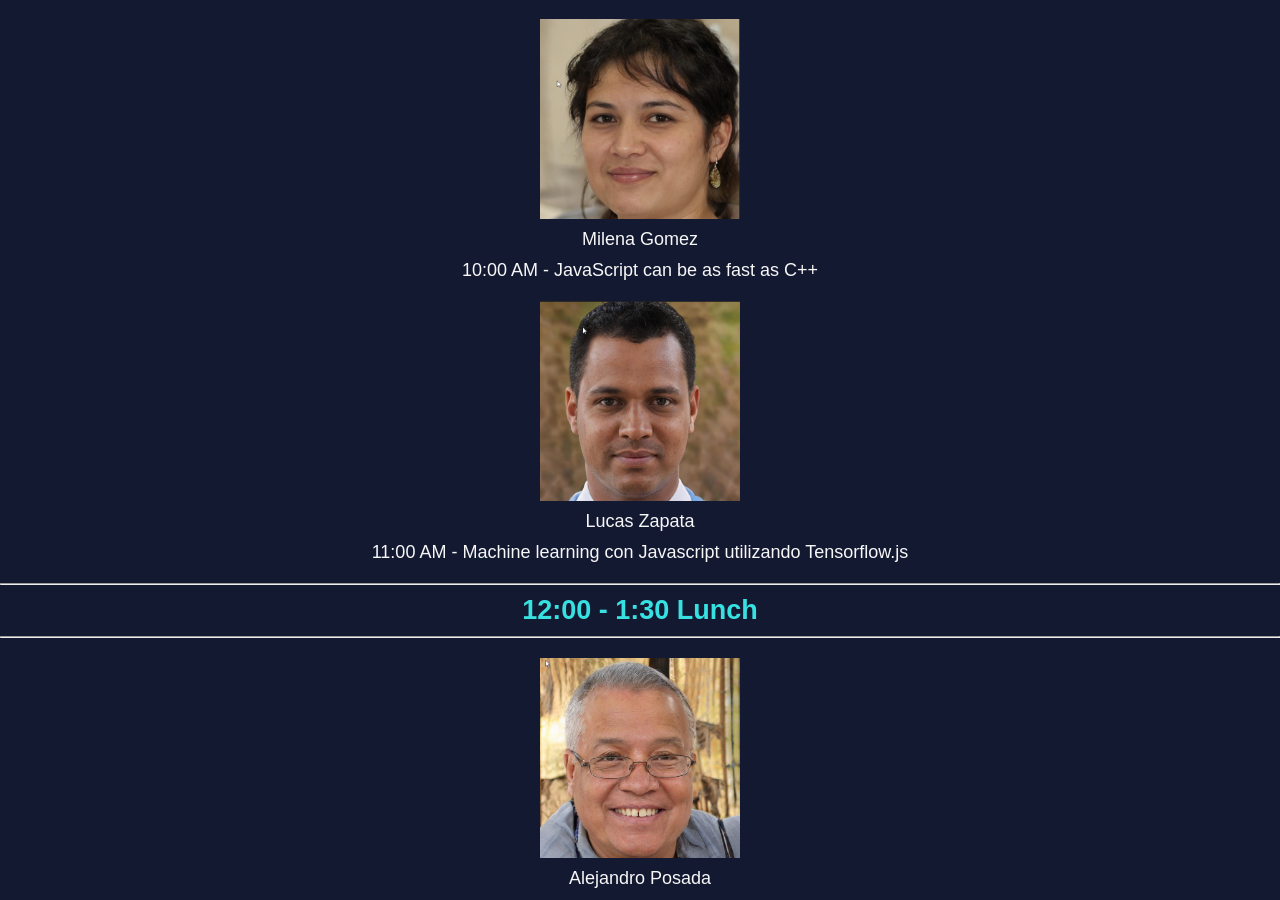
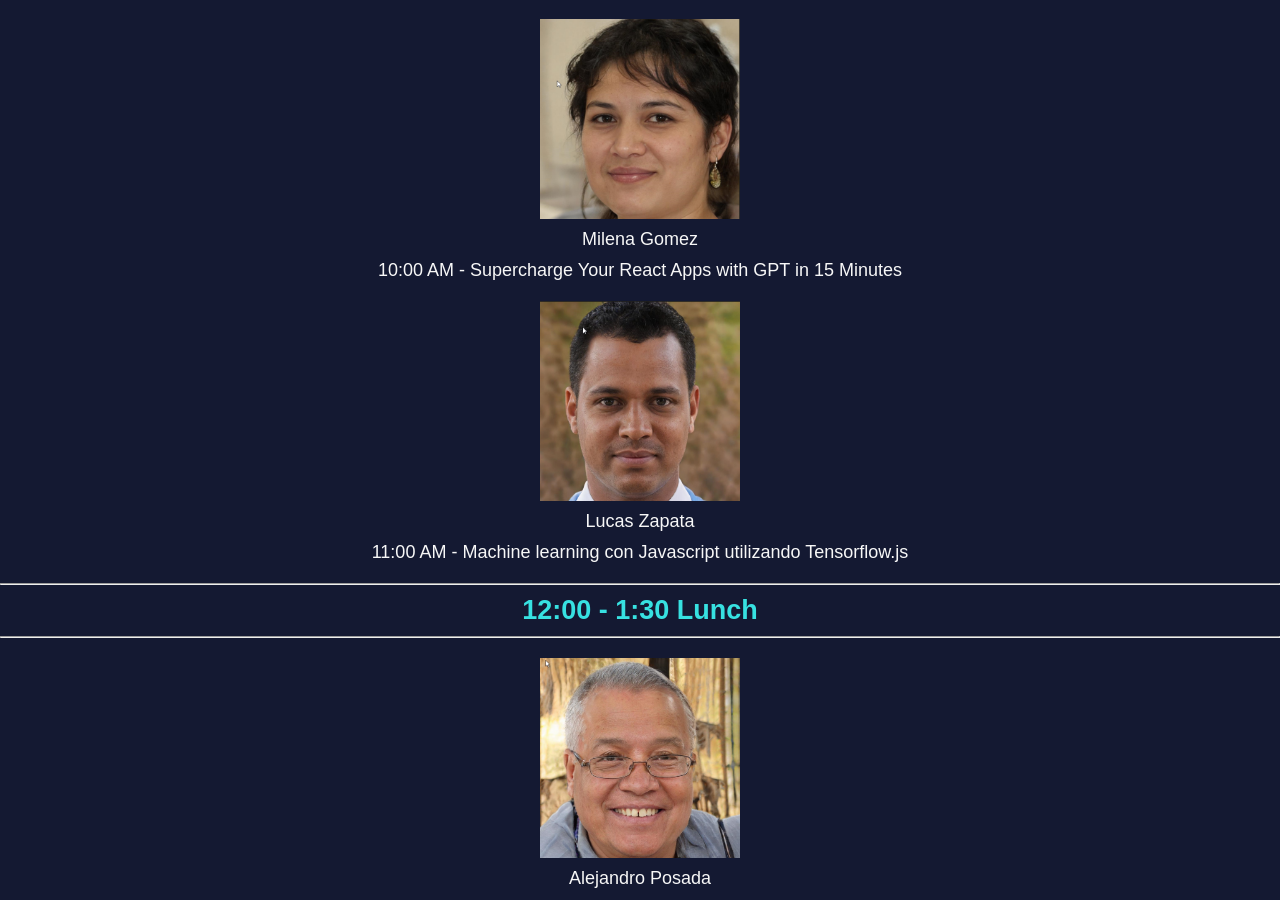
Before and after one commit to gothamgo/bweb, a Jekyll site: the page built from index.html, in a window 1280 px wide and 900 px high, scrolled down 927 px. Built offline with Jekyll 4.4.1, drawn with Linux system fonts in a browser that asks for light colours.

Commit message:
Update index.html

```diff
--- a/index.html
+++ b/index.html
@@ -77,7 +77,7 @@ div.speaker img {
 </div><div class="speaker">
   <img src="{{site.url}}/images/11882d67779a93c29216c1c6b465ed2e.png" class="speaker-image" width="200" height="200">
   <p>Milena Gomez</p>
-  <p>10:00 AM - JavaScript can be as fast as C++</p>
+  <p>10:00 AM - Supercharge Your React Apps with GPT in 15 Minutes</p>
 </div>
 
 <div class="speaker">
```
